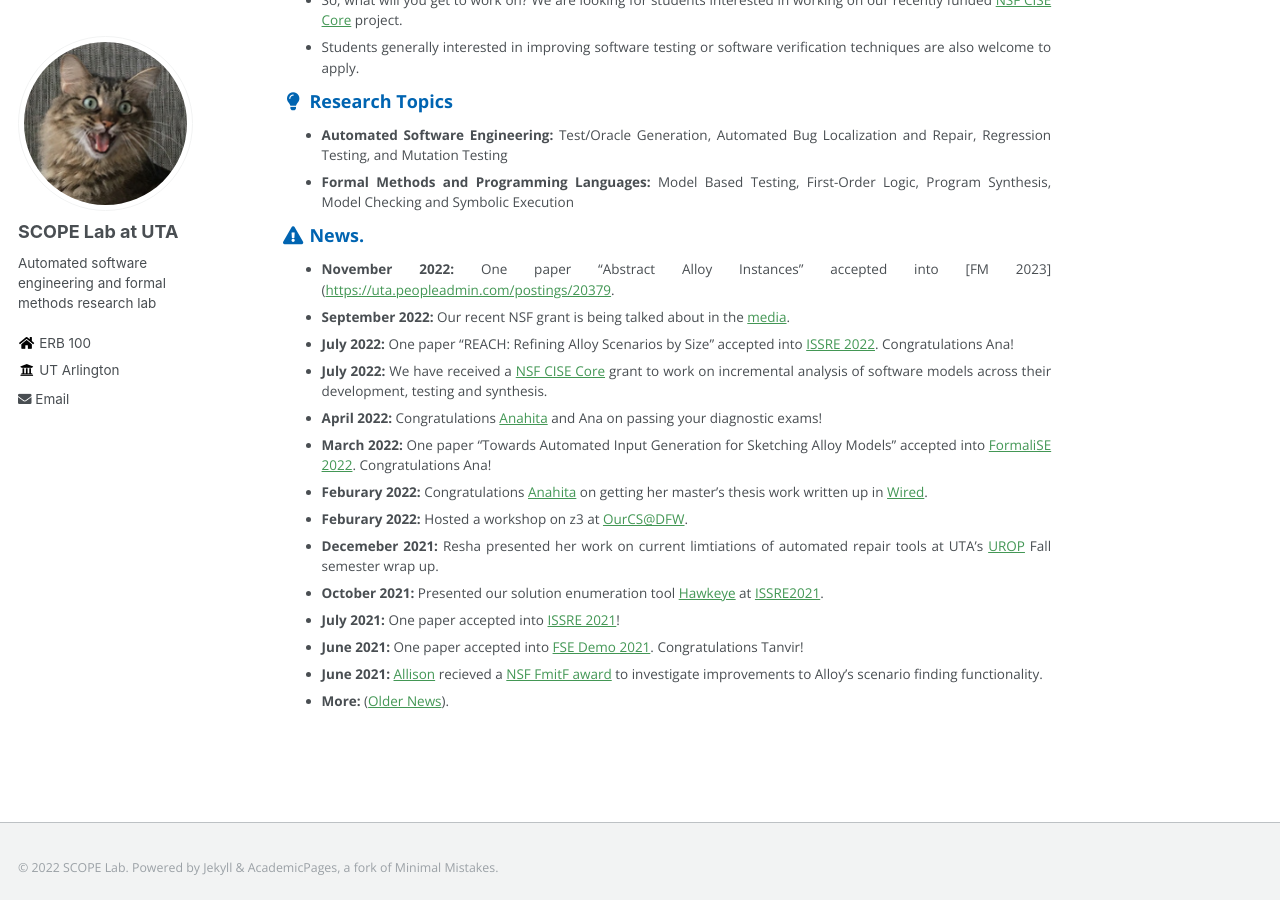
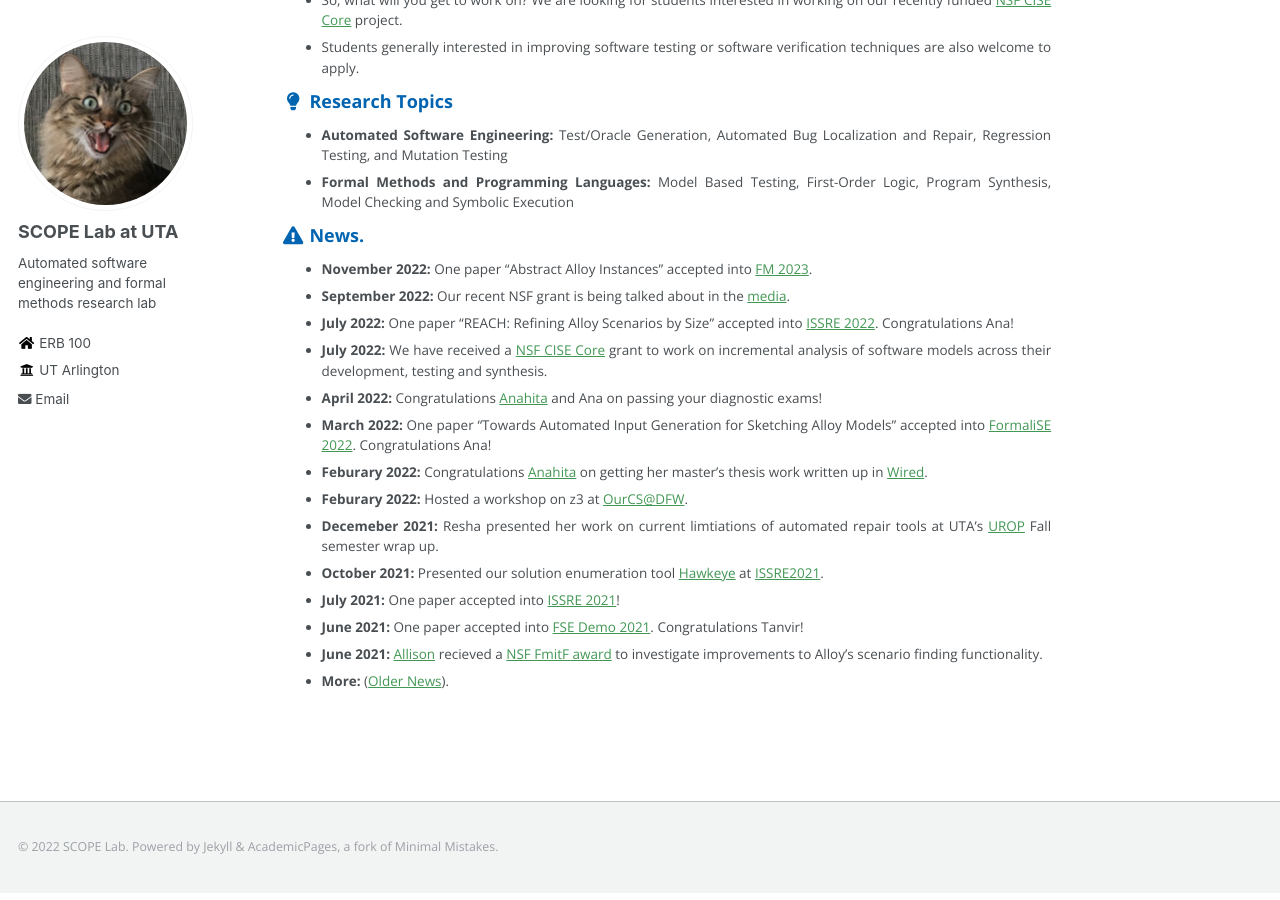
Before and after one commit to SCOPELabUTA/SCOPELabUTA.github.io, a Jekyll site: the page built from _pages/about.md, in a window 1280 px wide and 900 px high, scrolled down 599 px. Built offline with Jekyll 4.4.1, drawn with Linux system fonts in a browser that asks for light colours; part of the change alters nothing that is shown.

Commit message:
Update about.md

```diff
--- a/_pages/about.md
+++ b/_pages/about.md
@@ -31,7 +31,7 @@ Mutation Testing
 Checking and Symbolic Execution
 
 ### <i class="fa fa-fw fa-exclamation-triangle" aria-hidden="true"></i> News.
-* **November 2022:** One paper "Abstract Alloy Instances" accepted into [FM 2023]([https://uta.peopleadmin.com/postings/20379](https://fm2023.isp.uni-luebeck.de/).
+* **November 2022:** One paper "Abstract Alloy Instances" accepted into [FM 2023](https://fm2023.isp.uni-luebeck.de/).
 * **September 2022:** Our recent NSF grant is being talked about in the [media](https://www.uta.edu/news/news-releases/2022/09/22/sullivan-nsf-software-updates).
 * **July 2022:** One paper "REACH: Refining Alloy Scenarios by Size" accepted into [ISSRE 2022](https://issre2022.github.io/index.html). Congratulations Ana!
 * **July 2022:** We have received a [NSF CISE Core](https://www.nsf.gov/awardsearch/showAward?AWD_ID=2204536&HistoricalAwards=false) grant to work on incremental analysis of software models across their development, testing and synthesis.
```
